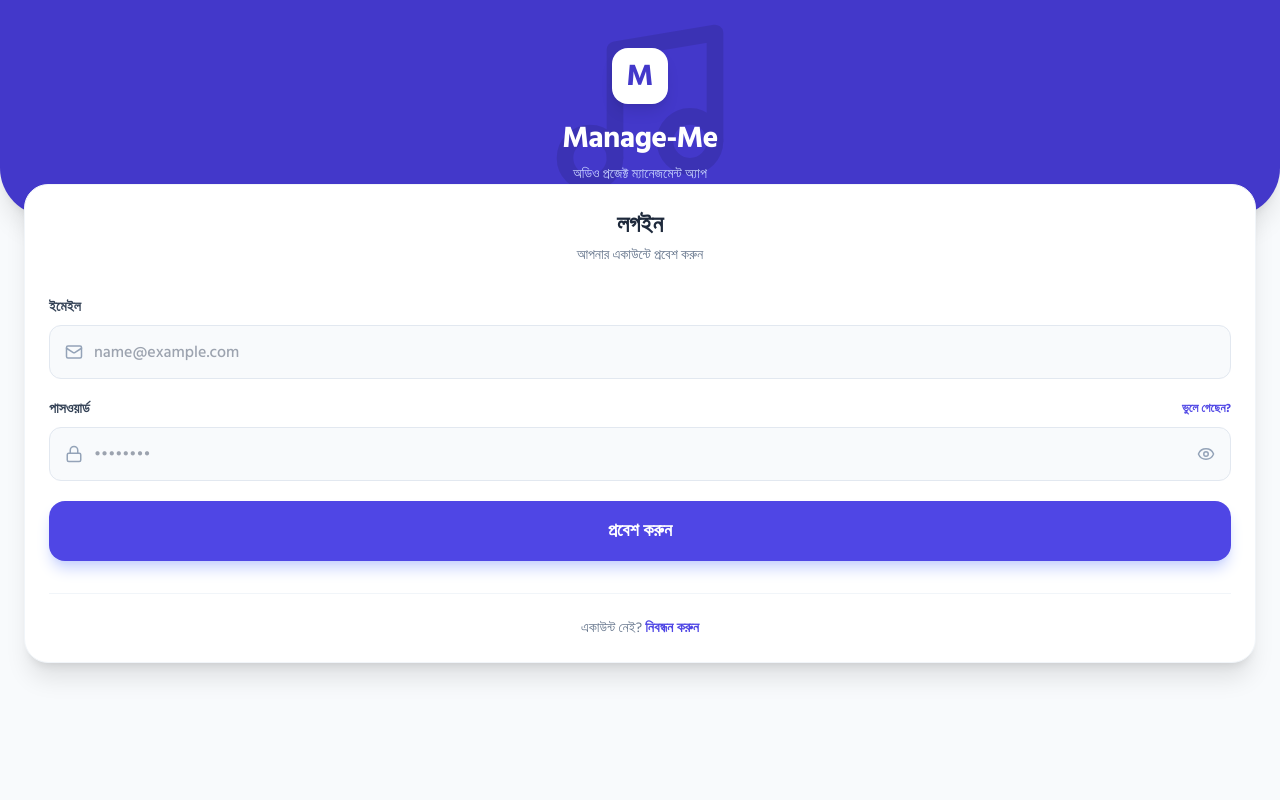
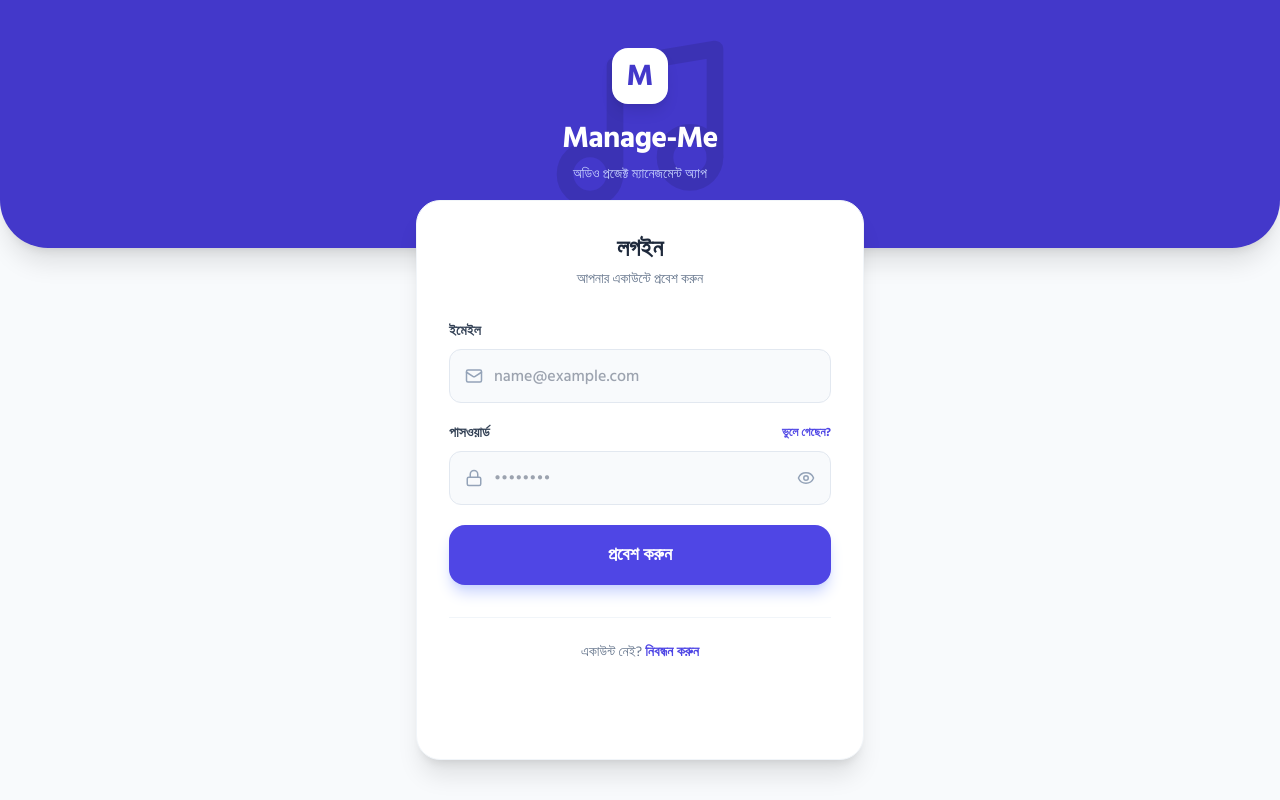
Before and after one commit to aamapp/Manage-Me, a React (Vite) app: page /projects#/login in a window 1280 px wide. Built offline with nearby package versions, Linux system fonts and the light colour scheme.

Commit message:
Add files via upload

```diff
--- a/pages/Dashboard.tsx
+++ b/pages/Dashboard.tsx
@@ -145,7 +145,7 @@ export const Dashboard: React.FC = () => {
             </button>
           </div>
 
-          <div className="h-64 w-full -ml-2">
+          <div className="h-48 w-full -ml-2">
             {!isMounted ? null : !hasChartData ? (
               <div className="h-full w-full flex flex-col items-center justify-center text-slate-300 gap-3 border-2 border-dashed border-slate-100 rounded-2xl ml-2">
                 <Wallet size={32} className="opacity-50" />
--- a/pages/Login.tsx
+++ b/pages/Login.tsx
@@ -35,8 +35,8 @@ export const Login: React.FC<LoginProps> = ({ onLogin, onResetPassword, onGoToSi
   return (
     <div className="min-h-screen flex flex-col bg-slate-50">
       {/* Brand Header */}
-      <div className="bg-indigo-700 p-8 pt-12 rounded-b-[3rem] shadow-xl text-center relative overflow-hidden">
-        <div className="relative z-10 flex flex-col items-center">
+      <div className="bg-indigo-700 p-8 pt-12 pb-16 rounded-b-[3rem] shadow-xl text-center relative overflow-hidden">
+        <div className="relative z-10 flex flex-col items-center max-w-md mx-auto">
             <div className="w-14 h-14 bg-white rounded-2xl flex items-center justify-center text-indigo-700 font-black text-3xl mb-4 shadow-lg">
               M
             </div>
@@ -48,8 +48,8 @@ export const Login: React.FC<LoginProps> = ({ onLogin, onResetPassword, onGoToSi
         </div>
       </div>
 
-      <div className="flex-1 px-6 -mt-8 relative z-20 pb-10">
-        <div className="bg-white rounded-3xl shadow-xl p-6 border border-slate-100 transition-all duration-300">
+      <div className="flex-1 px-6 -mt-12 relative z-20 pb-10 flex justify-center">
+        <div className="bg-white rounded-3xl shadow-xl p-6 md:p-8 border border-slate-100 transition-all duration-300 w-full max-w-md">
 
           {view === 'login' ? (
             <>
--- a/pages/Signup.tsx
+++ b/pages/Signup.tsx
@@ -27,7 +27,7 @@ export const Signup: React.FC<SignupProps> = ({ onSignup, onGoToLogin }) => {
     <div className="min-h-screen flex flex-col bg-slate-50">
       {/* Brand Header */}
       <div className="bg-indigo-700 p-8 pt-10 pb-16 rounded-b-[3rem] shadow-xl text-center relative overflow-hidden">
-        <div className="relative z-10 flex flex-col items-center">
+        <div className="relative z-10 flex flex-col items-center max-w-md mx-auto">
              <h1 className="text-2xl font-black text-white tracking-tight mb-2">নতুন একাউন্ট</h1>
             <p className="text-indigo-200 text-sm font-medium">আমাদের কমিউনিটিতে যোগ দিন</p>
         </div>
@@ -36,8 +36,8 @@ export const Signup: React.FC<SignupProps> = ({ onSignup, onGoToLogin }) => {
         </div>
       </div>
 
-      <div className="flex-1 px-6 -mt-10 relative z-20 pb-10">
-        <div className="bg-white rounded-3xl shadow-xl p-6 border border-slate-100">
+      <div className="flex-1 px-6 -mt-12 relative z-20 pb-10 flex justify-center">
+        <div className="bg-white rounded-3xl shadow-xl p-6 md:p-8 border border-slate-100 w-full max-w-md">
           <button
               onClick={onGoToLogin}
               className="flex items-center gap-2 text-slate-400 font-bold text-xs mb-6 hover:text-indigo-600 transition-colors"
```
